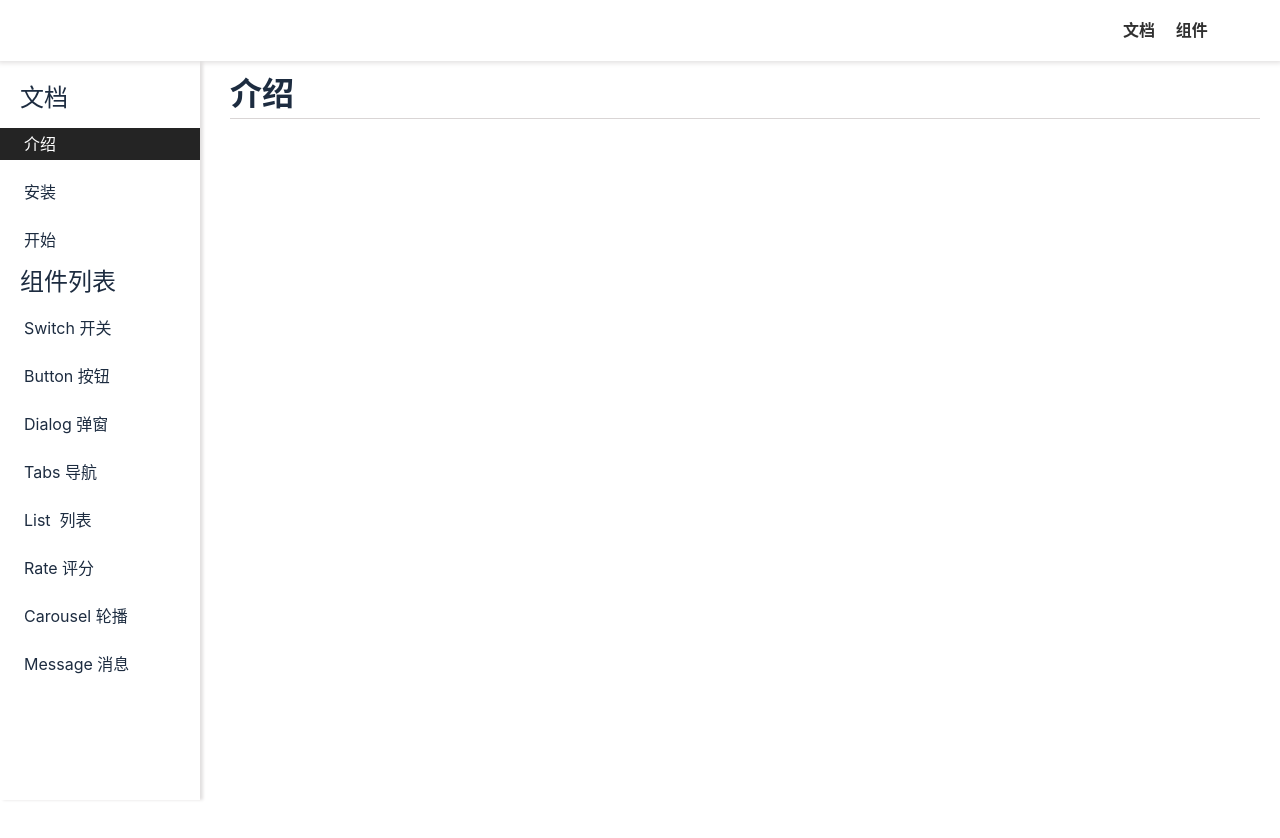
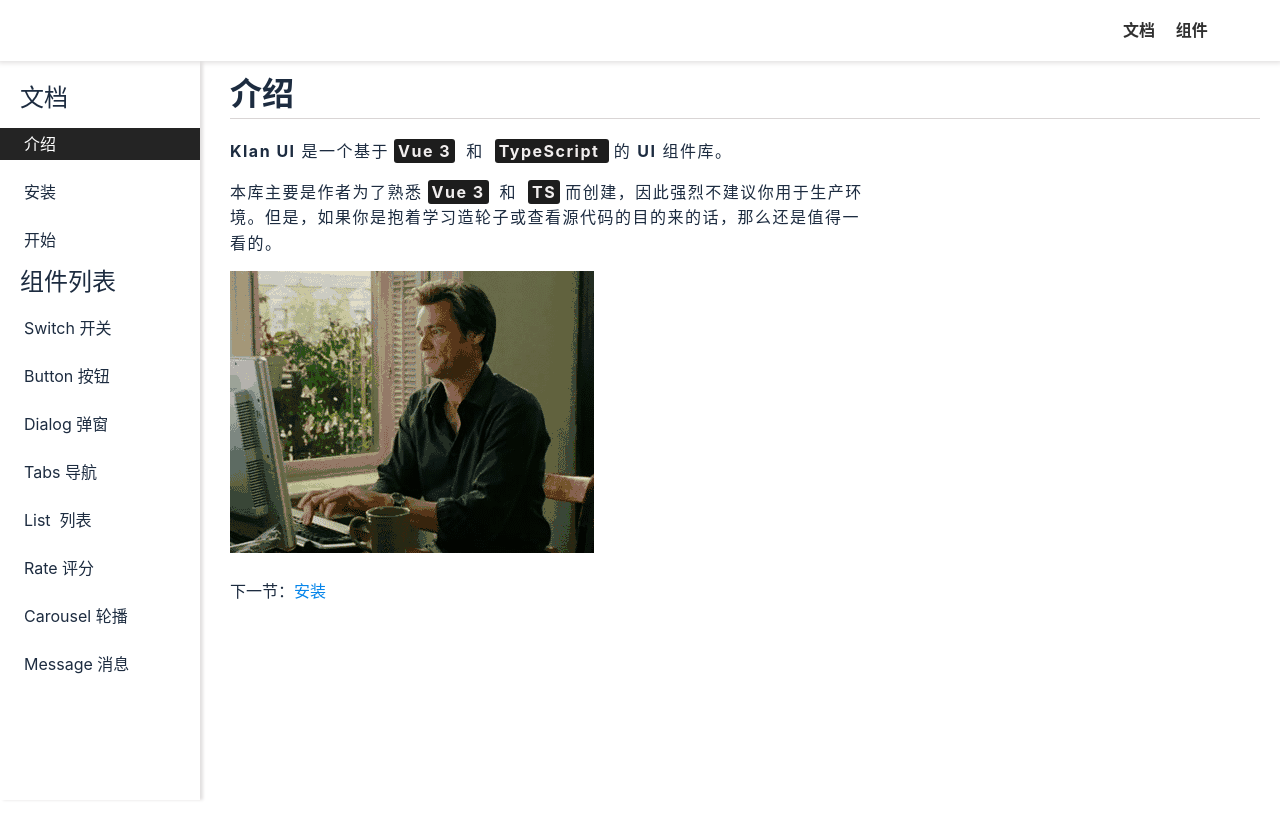
Before and after one commit to BenjaminWu-59/Klan-UI-Source, a Vue app: page /#/doc/intro in a window 1280 px wide. Shown: the top 838 px of the page. Built offline with nearby package versions, Linux system fonts and the light colour scheme.

Commit message:
优化文档页面 2.0 修改完成

```diff
--- a/src/Doc/Intro.vue
+++ b/src/Doc/Intro.vue
@@ -1,7 +1,15 @@
 <template>
-<div class="header">
-  <h1>介绍</h1>
-</div>
+  <div class="header">
+    <h1>介绍</h1>
+  </div>
+  <div class="main">
+   <p><strong>Klan UI</strong> 是一个基于<strong class="VT">Vue 3</strong> 和 <strong class="VT">TypeScript </strong> 的 <strong>UI</strong> 组件库。</p>
+    <p>本库主要是作者为了熟悉<strong class="VT">Vue 3</strong> 和 <strong class="VT">TS</strong>而创建，因此强烈不建议你用于生产环境。但是，如果你是抱着学习造轮子或查看源代码的目的来的话，那么还是值得一看的。</p>
+    <img src="../assets/coding/coding.gif" alt="">
+  </div>
+  <div class="foot">
+    下一节：<router-link class="footLink" to="/doc/install">安装</router-link>
+  </div>
 </template>
 
 <script lang="ts">
@@ -11,10 +19,31 @@ export default {
 </script>
 
 <style lang="scss" scoped>
-.header{
-  >h1{
-    font-weight:bold;
-    border-bottom:1px solid #d9d5d5;
+.header {
+  > h1 {
+    font-weight: bold;
+    border-bottom: 1px solid #d9d5d5;
+  }
+}
+.main{
+   margin: 20px 0;
+  >p{
+    max-width: 644px;
+    margin: 15px 0;
+    line-height: 1.6em;
+    letter-spacing:1.5px;
+    >.VT{
+      margin: 5px;
+      padding:2px 4px;
+      background: #1d1d1d;
+      color: #f1eeee;
+      border-radius: 3px;
+    }
+  }
+}
+.foot{
+  >.footLink{
+    color: #0685ea;
   }
 }
 </style>
```
Also changed, not shown: src/markdown/get-started.md (+2 -2 lines), src/markdown/install.md (+2 -2 lines).
